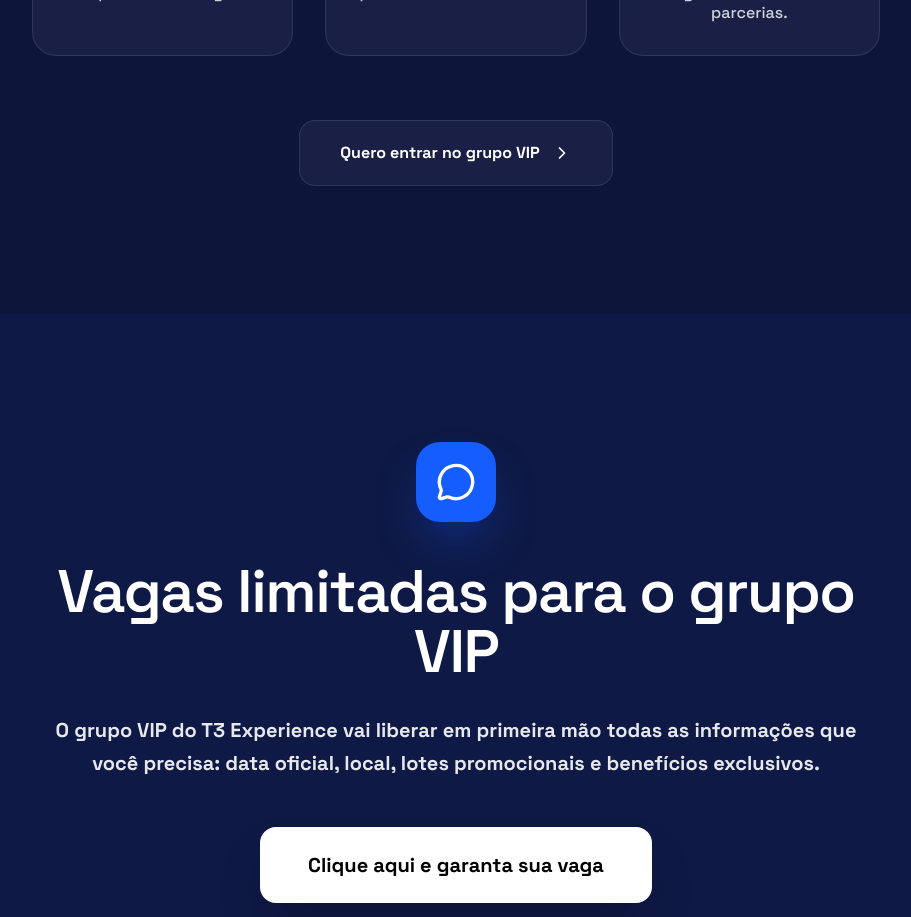
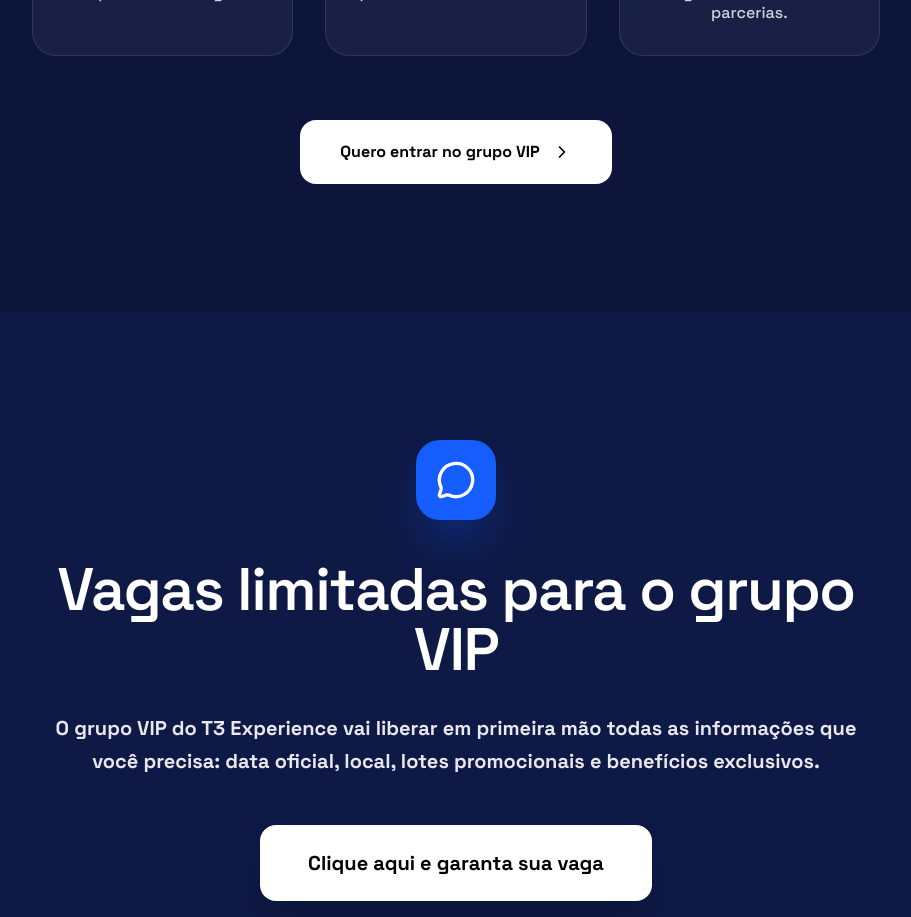
Before and after one commit to hamiltonmatematica/t3experiencemoc, a React (Vite) app: page / in a window 1280 px wide. Shown: the part 1340-2257 px from the top of the page, without its empty margins (184-1095 px from the left). Built offline with nearby package versions, Linux system fonts and the light colour scheme.

Commit message:
feat: implementar captura de leads e ajustar estilo dos botões

```diff
--- a/src/App.tsx
+++ b/src/App.tsx
@@ -250,7 +250,7 @@
 
           <button
             onClick={() => setIsModalOpen(true)}
-            className="bg-white/5 hover:bg-white/10 border border-white/10 text-white px-10 py-5 rounded-2xl font-bold flex items-center gap-3 mx-auto transition-all w-fit"
+            className="bg-white text-black px-10 py-5 rounded-2xl font-bold flex items-center gap-3 mx-auto transition-all w-fit hover:scale-105"
           >
             Quero entrar no grupo VIP <ChevronRight size={20} />
           </button>
```
